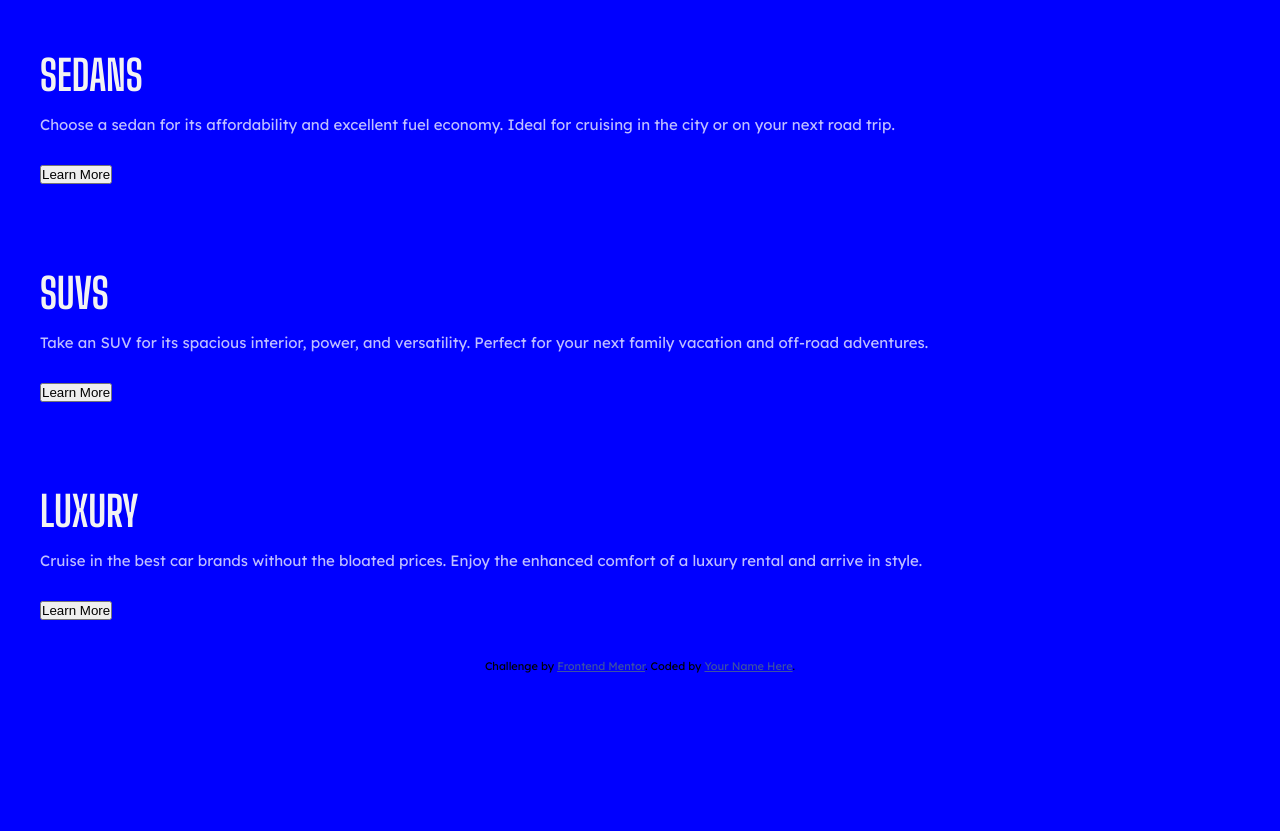
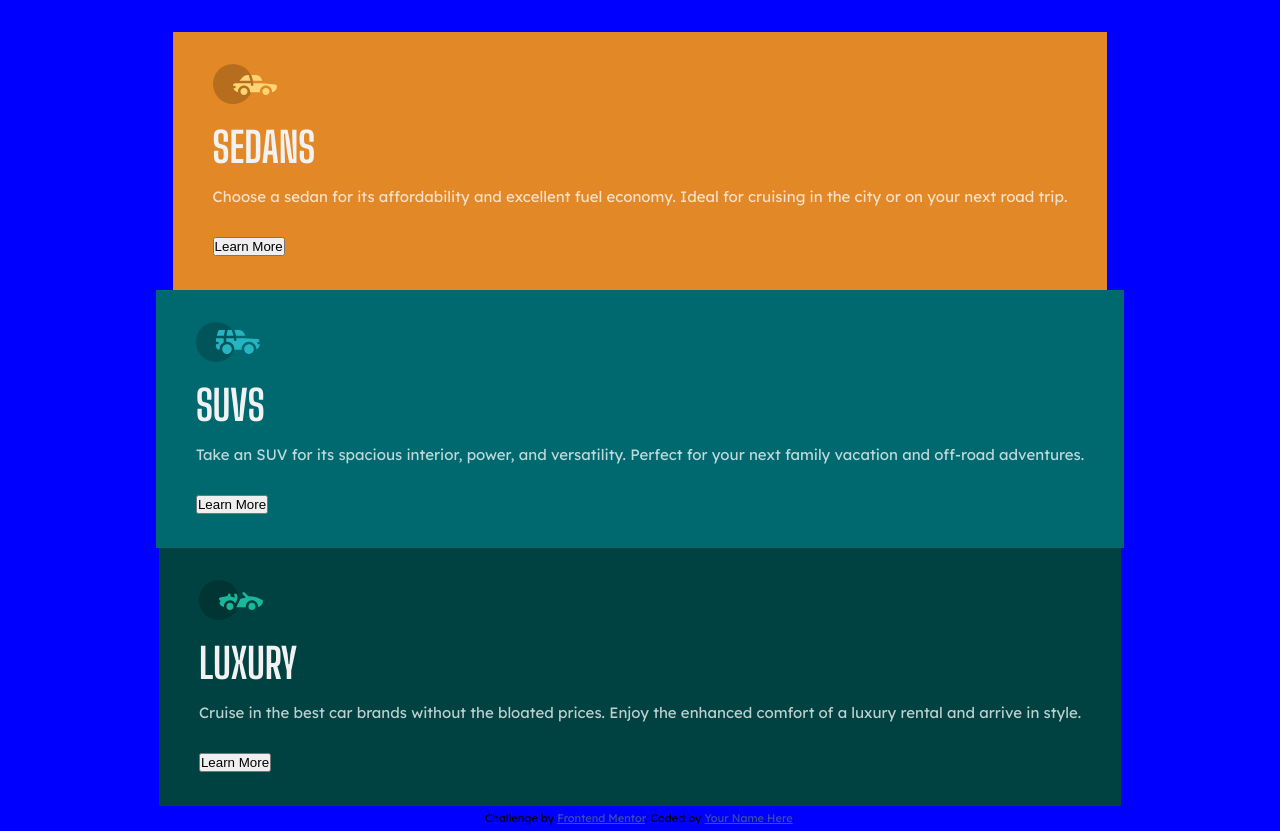
Before and after one commit to liammcluckie/3-column-card-component, a plain HTML site: page index.html in a window 1280 px wide. Before the commit the page ends 800 px from the top, so only its background shows below. Drawn offline with Linux system fonts and the light colour scheme.

Commit message:
Add image path and component container

```diff
--- a/index.html
+++ b/index.html
@@ -19,18 +19,19 @@
     </head>
     <body>
         <main>
-            <div class="card">
-                <img src="" alt="" />
+            <div class="container">
+                <div class="card bg--orange">
+                    <img src="assets/images/icon-sedans.svg" alt="" />
                     <h3>Sedans</h3>
                     <p>
                         Choose a sedan for its affordability and excellent fuel
-                    economy. Ideal for cruising in the city or on your next road
-                    trip.
+                        economy. Ideal for cruising in the city or on your next
+                        road trip.
                     </p>
                     <button>Learn More</button>
                 </div>
-            <div class="card">
-                <img src="" alt="" />
+                <div class="card bg--cyan">
+                    <img src="assets/images/icon-suvs.svg" alt="" />
                     <h3>SUVs</h3>
                     <p>
                         Take an SUV for its spacious interior, power, and
@@ -39,15 +40,16 @@
                     </p>
                     <button>Learn More</button>
                 </div>
-            <div class="card">
-                <img src="" alt="" />
+                <div class="card bg--dark">
+                    <img src="assets/images/icon-luxury.svg" alt="" />
                     <h3>Luxury</h3>
                     <p>
-                    Cruise in the best car brands without the bloated prices.
-                    Enjoy the enhanced comfort of a luxury rental and arrive in
-                    style.
+                        Cruise in the best car brands without the bloated
+                        prices. Enjoy the enhanced comfort of a luxury rental
+                        and arrive in style.
                     </p>
-                <button>Learn More</button>
+                    <button type="button">Learn More</button>
+                </div>
             </div>
         </main>
 
```
Lines whose indentation alone changed are shown as unchanged.
